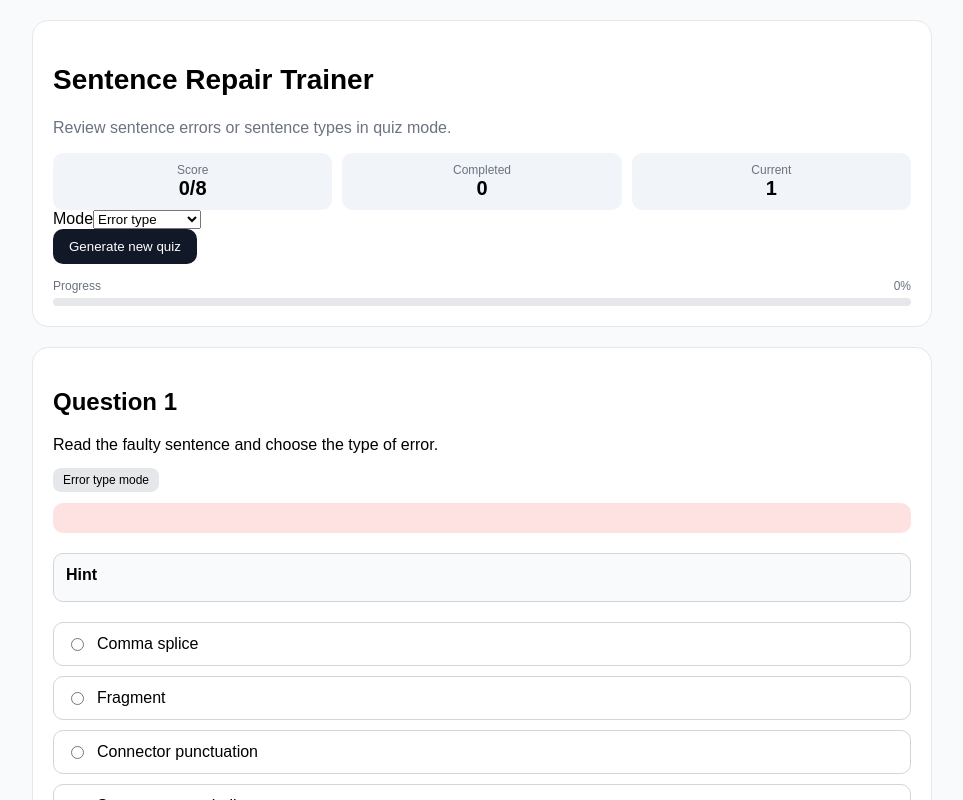
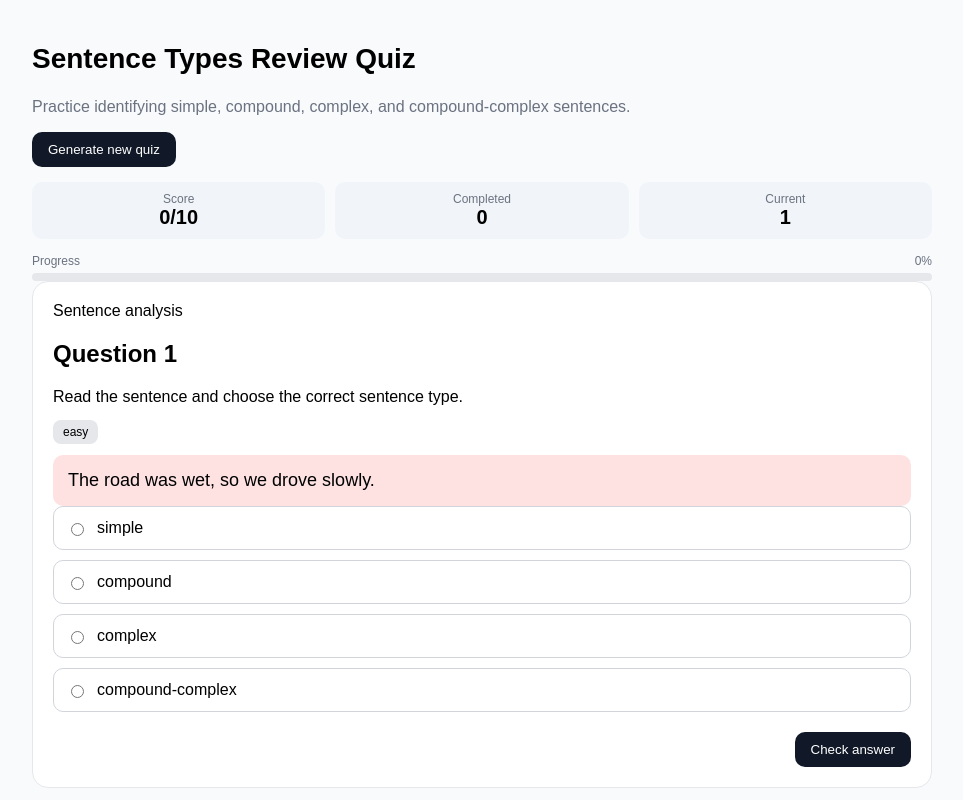
Before and after one commit to lehoanganhnguica/sentencetype, a React (Vite) app: page / in a window 1280 px wide. Both pictures are taken after a click on the button "Generate new quiz". Shown: the top 800 px of the page, without its empty margins (158-1121 px from the left). Built offline with nearby package versions, Linux system fonts and the light colour scheme.

Commit message:
Update App.jsx

```diff
--- a/src/App.jsx
+++ b/src/App.jsx
@@ -1,23 +1,8 @@
 import { useMemo, useState } from 'react'
 import { questionDatabase } from './data/questions'
 
-const QUIZ_SIZE = 8
-
-const errorTypes = [
-  'Comma splice',
-  'Fragment',
-  'Connector punctuation',
-  'Sentence type challenge',
-  'Missing comma',
-  'Connector misuse',
-  'Run-on sentence',
-  'Double connector',
-  'Extra conjunction',
-  'Weak sentence connection',
-  'Incorrect structure',
-]
-
-const sentenceTypes = ['simple', 'compound', 'complex', 'compound-complex']
+const QUIZ_SIZE = 10
+const answerOptions = ['simple', 'compound', 'complex', 'compound-complex']
 
 function shuffleArray(arr) {
   const copy = [...arr]
@@ -29,8 +14,7 @@ function shuffleArray(arr) {
 }
 
 function generateQuizData() {
-  const shuffled = shuffleArray(questionDatabase)
-  return shuffled.slice(0, Math.min(QUIZ_SIZE, shuffled.length))
+  return shuffleArray(questionDatabase).slice(0, Math.min(QUIZ_SIZE, questionDatabase.length))
 }
 
 function StatCard({ label, value }) {
@@ -42,31 +26,24 @@ function StatCard({ label, value }) {
   )
 }
 
-function FeedbackBox({ question, selectedAnswer, mode }) {
-  const correctAnswer = mode === 'error' ? question.issue : question.targetType
-  const isCorrect = selectedAnswer === correctAnswer
+function FeedbackBox({ question, selectedAnswer }) {
+  const isCorrect = selectedAnswer === question.correctAnswer
 
   return (
     <div className={`feedback-box ${isCorrect ? 'correct' : 'wrong'}`}>
       <div className="feedback-title">{isCorrect ? 'Correct' : 'Not quite'}</div>
-
       <div className="feedback-text">
-        <strong>Correct answer:</strong> {correctAnswer}
+        <strong>Correct answer:</strong> {question.correctAnswer}
       </div>
-
-      {mode === 'sentence' && (
-        <div className="feedback-text">
-          <strong>Corrected sentence:</strong> {question.corrected}
+      <div className="feedback-text">{question.explanation}</div>
+      <div className="feedback-chip-row">
+        <span className="feedback-chip">Difficulty: {question.difficulty}</span>
       </div>
-      )}
-
-      <div className="feedback-text">{question.explanation}</div>
     </div>
   )
 }
 
 export default function App() {
-  const [mode, setMode] = useState('error')
   const [quiz, setQuiz] = useState([])
   const [currentIndex, setCurrentIndex] = useState(0)
   const [selectedAnswer, setSelectedAnswer] = useState('')
@@ -85,11 +62,9 @@ export default function App() {
     return quiz.reduce((total, question) => {
       const answer = answerMap[question.id]
       if (!answer) return total
-
-      const correctAnswer = mode === 'error' ? question.issue : question.targetType
-      return answer === correctAnswer ? total + 1 : total
+      return answer === question.correctAnswer ? total + 1 : total
     }, 0)
-  }, [quiz, answerMap, mode])
+  }, [quiz, answerMap])
 
   const progress = hasQuiz ? Math.round((completedCount / quiz.length) * 100) : 0
 
@@ -121,47 +96,26 @@ export default function App() {
     setSelectedAnswer('')
   }
 
-  const currentOptions = mode === 'error' ? errorTypes : sentenceTypes
-  const displaySentence = mode === 'error' ? currentQuestion?.faulty : currentQuestion?.corrected
-  const instruction =
-    mode === 'error'
-      ? 'Read the faulty sentence and choose the type of error.'
-      : 'Read the corrected sentence and choose the sentence type.'
-
   return (
     <div className="page">
       <div className="container">
-        <section className="panel">
-          <h1 className="title">Sentence Repair Trainer</h1>
+        <section className="hero-card">
+          <div className="hero-top">
+            <div>
+              <h1 className="title">Sentence Types Review Quiz</h1>
               <p className="subtitle">
-            Review sentence errors or sentence types in quiz mode.
+                Practice identifying simple, compound, complex, and compound-complex sentences.
               </p>
+            </div>
+            <button className="button button-primary" onClick={generateNewQuiz}>
+              Generate new quiz
+            </button>
+          </div>
 
           <div className="stats-grid">
             <StatCard label="Score" value={`${score}/${hasQuiz ? quiz.length : QUIZ_SIZE}`} />
             <StatCard label="Completed" value={completedCount} />
             <StatCard label="Current" value={hasQuiz ? currentIndex + 1 : 0} />
-          </div>
-
-          <div className="controls">
-            <div className="control-group">
-              <label htmlFor="mode" className="control-label">
-                Mode
-              </label>
-              <select
-                id="mode"
-                className="select"
-                value={mode}
-                onChange={(e) => setMode(e.target.value)}
-              >
-                <option value="error">Error type</option>
-                <option value="sentence">Sentence type</option>
-              </select>
-            </div>
-
-            <button className="button button-primary" onClick={generateNewQuiz}>
-              Generate new quiz
-            </button>
           </div>
 
           <div className="progress-wrapper">
@@ -177,49 +131,32 @@ export default function App() {
 
         {!hasQuiz && (
           <section className="panel empty-state">
+            <div className="empty-icon">✦</div>
             <h2>No quiz yet</h2>
-            <p>
-              Choose a mode, then click <strong>Generate new quiz</strong> to begin.
-            </p>
+            <p>Click <strong>Generate new quiz</strong> to start reviewing sentence types.</p>
           </section>
         )}
 
         {hasQuiz && currentQuestion && (
-          <section className="panel">
+          <section className="panel question-panel">
             <div className="question-top">
               <div>
+                <div className="eyebrow">Sentence analysis</div>
                 <h2 className="question-title">Question {currentIndex + 1}</h2>
-                <p className="question-subtitle">{instruction}</p>
+                <p className="question-subtitle">
+                  Read the sentence and choose the correct sentence type.
+                </p>
               </div>
-              <span className="badge">{mode === 'error' ? 'Error type mode' : 'Sentence type mode'}</span>
+              <span className={`badge badge-${currentQuestion.difficulty}`}>
+                {currentQuestion.difficulty}
+              </span>
             </div>
 
-            <div className="sentence-box">{displaySentence}</div>
+            <div className="sentence-box">{currentQuestion.sentence}</div>
 
-            {mode === 'sentence' && (
-              <div
-                className="feedback-box"
-                style={{ background: '#f8fafc', borderColor: '#d1d5db', marginTop: '20px' }}
-              >
-                <div className="feedback-title">Original faulty sentence</div>
-                <div className="feedback-text">{currentQuestion.faulty}</div>
-              </div>
-            )}
-
-            {mode === 'error' && (
-              <div
-                className="feedback-box"
-                style={{ background: '#f8fafc', borderColor: '#d1d5db', marginTop: '20px' }}
-              >
-                <div className="feedback-title">Hint</div>
-                <div className="feedback-text">{currentQuestion.hint}</div>
-              </div>
-            )}
-
-            <div style={{ marginTop: '20px' }}>
             <div className="options-list">
-                {currentOptions.map((option) => (
-                  <label key={option} className="option-card" style={{ alignItems: 'flex-start' }}>
+              {answerOptions.map((option) => (
+                <label key={option} className={`option-card ${selectedAnswer === option ? 'selected' : ''}`}>
                   <input
                     type="radio"
                     name={`question-${currentQuestion.id}`}
@@ -228,15 +165,9 @@ export default function App() {
                     onChange={() => setSelectedAnswer(option)}
                     disabled={isSubmitted}
                   />
-                    <span
-                      className="option-text"
-                      style={{ textTransform: 'none', fontSize: '16px' }}
-                    >
-                      {option}
-                    </span>
+                  <span className="option-text">{option}</span>
                 </label>
               ))}
-              </div>
             </div>
 
             {isSubmitted && (
@@ -244,7 +175,6 @@ export default function App() {
                 <FeedbackBox
                   question={currentQuestion}
                   selectedAnswer={answerMap[currentQuestion.id]}
-                  mode={mode}
                 />
               </div>
             )}
```
Lines whose indentation alone changed are shown as unchanged.
